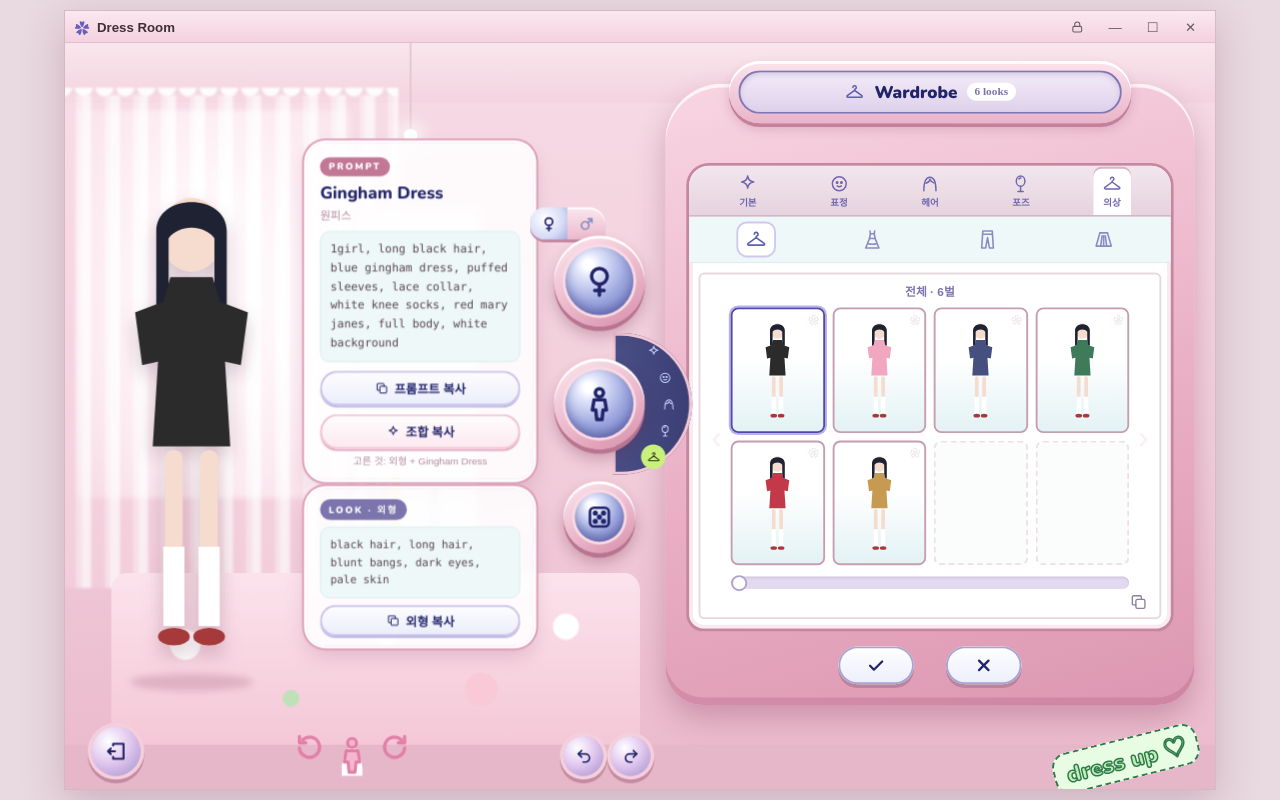
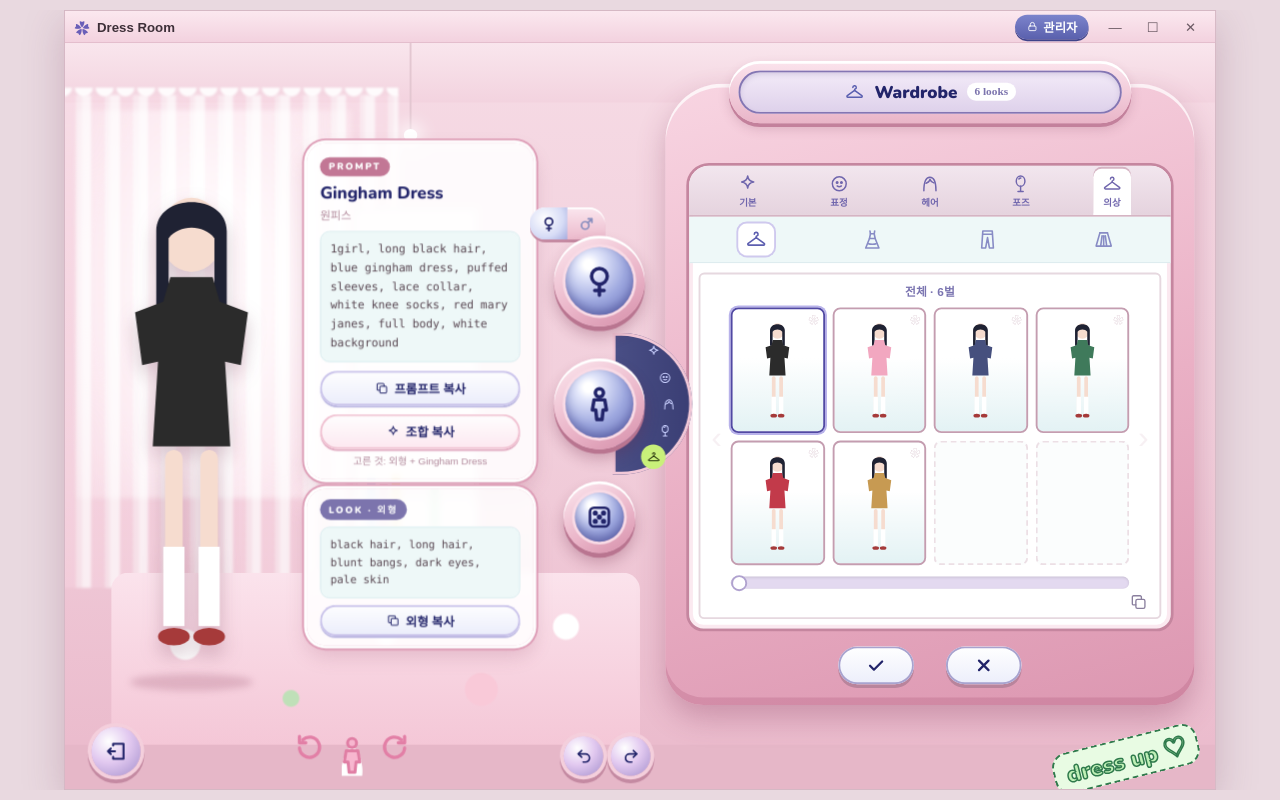
Before and after one commit to tomycommander/tomycommander.github.io, a plain HTML site: page index.html in a window 1280 px wide. Drawn offline with nearby package versions, Linux system fonts and the light colour scheme; a web font is replaced by a local one.

Commit message:
Update index.html

```diff
--- a/index.html
+++ b/index.html
@@ -15,7 +15,8 @@
 *{box-sizing:border-box;margin:0;padding:0}
 html,body{background:#e9d9e0}
 body{font-family:'Pretendard',sans-serif;color:#4a3a44;padding:10px 0;overflow-x:hidden}
-#fit{transform-origin:top left}
+#fitOuter{width:100%;overflow:hidden;position:relative}
+#fit{transform-origin:top left;position:absolute;top:0;left:0}
 button{font-family:inherit}
 [hidden]{display:none!important}
 svg.i{width:1em;height:1em;display:block;fill:none;stroke:currentColor;stroke-width:1.7;stroke-linecap:round;stroke-linejoin:round}
@@ -29,6 +30,9 @@ svg.i{width:1em;height:1em;display:block;fill:none;stroke:currentColor;stroke-wi
 .titlebar .ctl span,.titlebar .ctl button{width:40px;height:34px;display:grid;place-items:center;color:#6b5a64;font-size:14px;background:none;border:0;cursor:pointer}
 .titlebar .ctl button{font-size:16px}
 .titlebar .ctl button:hover{background:#f0c6d6}
+.titlebar .ctl .adminBtn{width:auto;height:26px;margin:4px 8px 0 0;padding:0 12px;display:flex;align-items:center;gap:5px;border-radius:14px;
+  font-size:13px;font-weight:700;color:#fff;background:linear-gradient(#7c84cc,#5a60ad);box-shadow:0 2px 0 #3f448a}
+.titlebar .ctl .adminBtn:hover{background:linear-gradient(#8a92d8,#646ab8)}
 
 .adminbar{display:flex;flex-wrap:wrap;align-items:center;gap:8px;padding:8px 10px;background:#3b3570;color:#fff;font-size:13px}
 .adminbar b{font-family:'Nunito';letter-spacing:1px;margin-right:4px}
@@ -201,11 +205,11 @@ svg.i{width:1em;height:1em;display:block;fill:none;stroke:currentColor;stroke-wi
 </head>
 <body>
 
-<div id="fit"><div class="win">
+<div id="fitOuter"><div id="fit"><div class="win">
   <div class="titlebar">
     <span class="ico">✿</span>
     <span class="ttl" id="siteTitle">Dress Room</span>
-    <div class="ctl"><button id="lockBtn" title="관리자 모드"><i data-ic="lock"></i></button><span>—</span><span>☐</span><span>✕</span></div>
+    <div class="ctl"><button id="lockBtn" class="adminBtn" title="관리자 모드"><i data-ic="lock"></i>관리자</button><span>—</span><span>☐</span><span>✕</span></div>
   </div>
 
   <div class="adminbar" id="adminbar" hidden>
@@ -311,7 +315,7 @@ svg.i{width:1em;height:1em;display:block;fill:none;stroke:currentColor;stroke-wi
   </div>
 </div>
 
-</div>
+</div></div>
 <div class="toast" id="toast"></div>
 <div class="gate" id="gate" hidden>
   <div class="gbox">
@@ -627,8 +631,8 @@ function fit(){
   const s=Math.min(1,(window.innerWidth-8)/1220,(window.innerHeight-20)/w.offsetHeight);
   box.style.transform=`scale(${s})`;
   box.style.width='1220px';
-  box.style.height=w.offsetHeight*s+'px';
-  box.style.marginLeft=Math.max(0,(window.innerWidth-1220*s)/2)+'px';
+  $('fitOuter').style.height=w.offsetHeight*s+'px';
+  box.style.left=Math.max(0,(document.documentElement.clientWidth-1220*s)/2)+'px';
 }
 window.addEventListener('resize',fit);window.addEventListener('load',fit);
 const _render=render;render=function(){_render();fit();};
@@ -664,6 +668,7 @@ $('gsOff').onclick=()=>{DATA.gate=null;touch();$('gateSet').hidden=true;toast('
 
 /* 시작 */
 render();
+if(location.hash==="#admin") setTimeout(()=>$("lockBtn").click(),300);
 showGate();
 draftLoad().then(d=>{ if(d && d.savedAt>(DATA.savedAt||0)){ DATA=d; render(); showGate(); } });
 </script>
```
